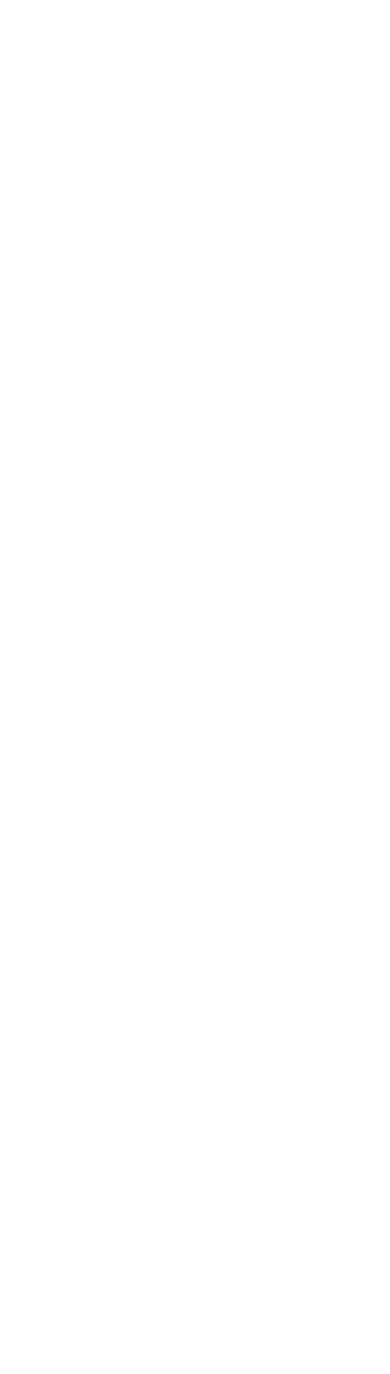
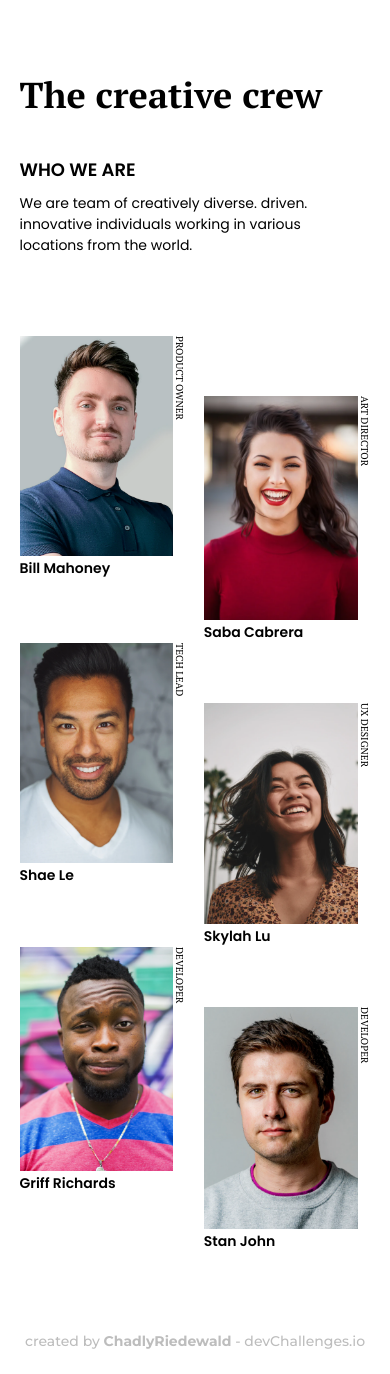
Before and after one commit to ChadlyRiedewald/devChallenges-my-team-page, a plain HTML site: page index.html in a window 390 px wide. Before the commit the page ends 844 px from the top, so only its background shows below. Drawn offline with Linux system fonts and the light colour scheme.

Commit message:
Completed mobile version

```diff
--- a/index.html
+++ b/index.html
@@ -7,5 +7,69 @@
     <link rel="stylesheet" href="./styles.css" />
     <title>My Team Page</title>
   </head>
-  <body></body>
+  <body>
+    <header>
+      <h1 class="title">The creative crew</h1>
+      <div class="text-container">
+        <h2>Who we are</h2>
+        <p>
+          We are team of creatively diverse. driven. innovative individuals working in various
+          locations from the world.
+        </p>
+      </div>
+    </header>
+    <main>
+      <div class="card-container">
+        <div class="card">
+          <div class="img-container">
+            <img src="./assets/photo1.png" alt="" />
+            <h3>Bill Mahoney</h3>
+          </div>
+          <span>Product Owner</span>
+        </div>
+        <div class="down card">
+          <div class="img-container">
+            <img src="./assets/photo2.png" alt="" />
+            <h3>Saba Cabrera</h3>
+          </div>
+          <span>Art Director</span>
+        </div>
+        <div class="card">
+          <div class="img-container">
+            <img src="./assets/photo3.png" alt="" />
+            <h3>Shae Le</h3>
+          </div>
+          <span>Tech Lead</span>
+        </div>
+        <div class="down card">
+          <div class="img-container">
+            <img src="./assets/photo4.png" alt="" />
+            <h3>Skylah Lu</h3>
+          </div>
+          <span>UX Designer</span>
+        </div>
+        <div class="down2 card">
+          <div class="img-container">
+            <img src="./assets/photo5.png" alt="" />
+            <h3>Griff Richards</h3>
+          </div>
+          <span>Developer</span>
+        </div>
+        <div class="down card">
+          <div class="img-container">
+            <img src="./assets/photo6.png" alt="" />
+            <h3>Stan John</h3>
+          </div>
+          <span>Developer</span>
+        </div>
+      </div>
+    </main>
+    <footer>
+      <p class="footer-text">
+        created by
+        <a href="https://github.com/ChadlyRiedewald" target="_blank">ChadlyRiedewald</a> -
+        devChallenges.io
+      </p>
+    </footer>
+  </body>
 </html>
--- a/styles.css
+++ b/styles.css
@@ -0,0 +1,167 @@
+@import url('https://fonts.googleapis.com/css2?family=Montserrat:wght@500;700&family=PT+Serif:wght@400;700&family=Poppins:wght@400;600&display=swap');
+
+/* TABLE OF CONTENT */
+/* ==||    1. GENERAL STYLES    ||== */
+/* ==||    2. TYPOGRAPHY        ||== */
+/* ==||    3. CONTENT           ||== */
+/* ==||    4. MEDIA QUERIES     ||== */
+
+/* ==========||        1. GENERAL STYLES        ||========== */
+
+* {
+  margin: 0;
+  padding: 0;
+  box-sizing: border-box;
+}
+
+html {
+  font-size: 62.5%;
+}
+
+:root {
+  --light-grey: #bdbdbd;
+}
+
+body {
+  width: 90vw;
+  height: 100vh;
+  margin: auto;
+  display: flex;
+  flex-direction: column;
+  justify-content: space-between;
+}
+
+/* ==========||        2. TYPOGRAPHY            ||========== */
+
+h1,
+span {
+  font-family: 'PT Serif', serif;
+}
+
+h2,
+h3,
+p {
+  font-family: 'Poppins', sans-serif;
+}
+
+h3,
+p {
+  font-size: 1.4rem;
+}
+
+h2,
+span {
+  text-transform: uppercase;
+}
+
+h1 {
+  font-size: 3.6rem;
+}
+
+h2 {
+  font-size: 1.8rem;
+}
+
+p {
+  width: 80vw;
+}
+
+span {
+  writing-mode: vertical-rl;
+}
+
+.footer-text,
+a {
+  color: var(--light-grey);
+  font-family: 'Montserrat', sans-serif;
+  font-size: 1.4rem;
+  font-weight: 500;
+  margin: 0 auto 2.4rem auto;
+  text-align: center;
+  width: 100%;
+}
+
+a {
+  font-weight: 700;
+  text-decoration: none;
+}
+/* ==========||        3. CONTENT               ||========== */
+
+header {
+  margin-top: 7.1rem;
+}
+
+header h1 {
+  margin-bottom: 3.8rem;
+}
+
+header h2 {
+  margin-bottom: 1rem;
+}
+
+.card-container {
+  display: flex;
+  gap: 5%;
+  width: 100%;
+  flex-wrap: wrap;
+  margin: 8rem 0;
+}
+
+.card {
+  margin: 0 auto;
+  display: flex;
+  flex: 1 1 45%;
+}
+
+.card img {
+  width: 100%;
+}
+
+.down {
+  margin-top: 6rem;
+}
+
+/* ==========||        4. MEDIA QUERIES         ||========== */
+@media (min-width: 768px) {
+  body {
+    width: 70vw;
+  }
+
+  header {
+    display: flex;
+    margin-top: 11rem;
+  }
+  .title {
+    width: 50%;
+  }
+  .text-container {
+    width: 50%;
+    display: flex;
+    flex-direction: column;
+  }
+
+  .card-container {
+    gap: 7%;
+  }
+
+  p,
+  h3 {
+    font-size: 1.8rem;
+  }
+
+  p {
+    width: 35ch;
+  }
+
+  span {
+    font-size: 1.2rem;
+  }
+
+  .card {
+    flex: 1 1 28%;
+  }
+
+  .down2 {
+    margin-top: 12rem;
+  }
+}
```
Also changed, not shown: 1 other file.
